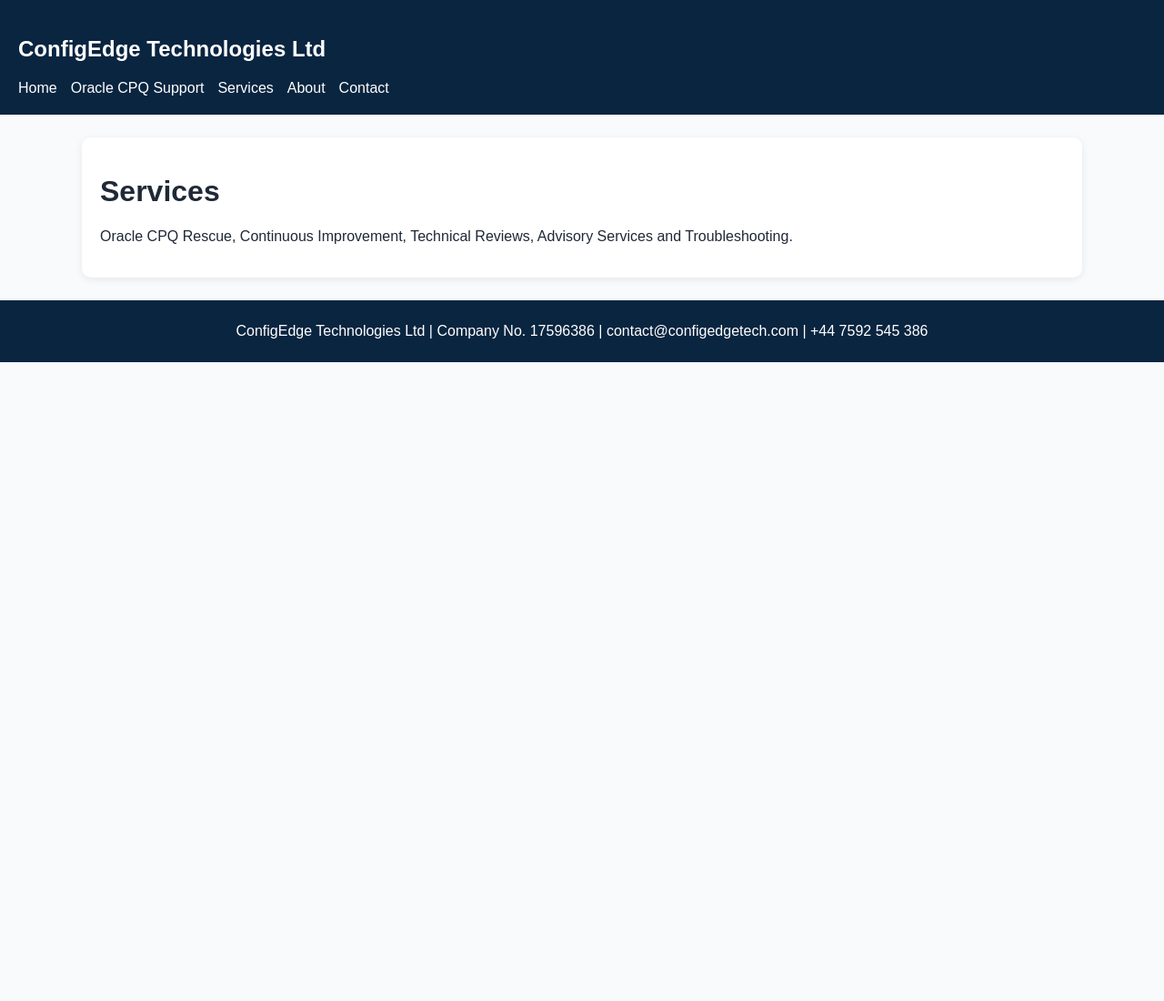
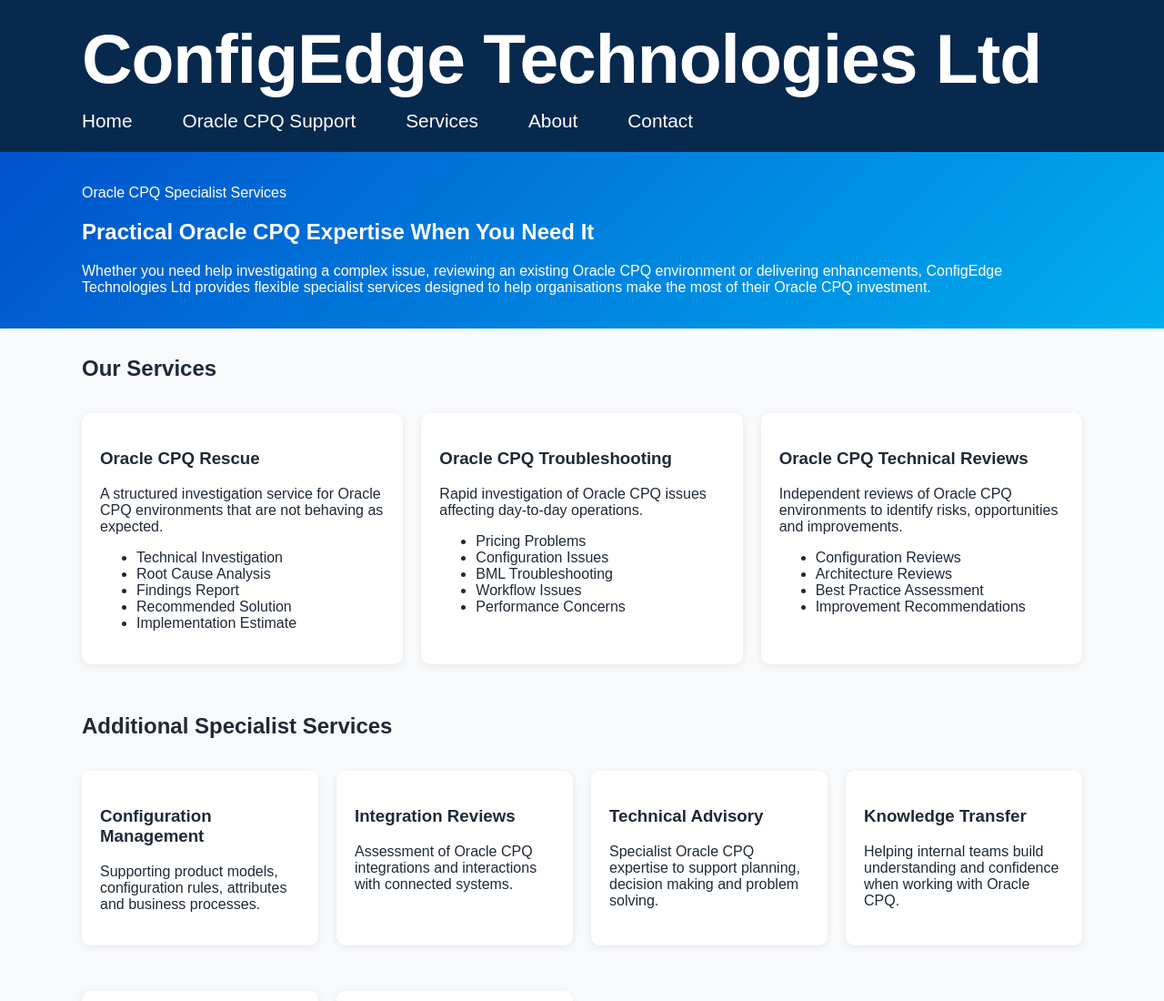
Before and after one commit to tprasanna-oss/configedge-technologies-website, a plain HTML site: page services.html in a window 1280 px wide. Shown: the top 1100 px of the page at 91% size. Before the commit the page ends 800 px from the top, so only its background shows below. Drawn offline with Linux system fonts and the light colour scheme.

Commit message:
Update services.html
Upgrade Services page

```diff
--- a/services.html
+++ b/services.html
@@ -1 +1,286 @@
-<!DOCTYPE html><html><head><meta charset="UTF-8"><meta name="viewport" content="width=device-width,initial-scale=1"><link rel="stylesheet" href="style.css"><title>Services</title></head><body><header><h2>ConfigEdge Technologies Ltd</h2><nav><a href="index.html">Home</a><a href="support.html">Oracle CPQ Support</a><a href="services.html">Services</a><a href="about.html">About</a><a href="contact.html">Contact</a></nav></header><div class="container"><div class="card"><h1>Services</h1><p>Oracle CPQ Rescue, Continuous Improvement, Technical Reviews, Advisory Services and Troubleshooting.</p></div></div><footer>ConfigEdge Technologies Ltd | Company No. 17596386 | contact@configedgetech.com | +44 7592 545 386</footer></body></html>
+<!DOCTYPE html>
+<html lang="en">
+<head>
+<meta charset="UTF-8">
+<meta name="viewport" content="width=device-width, initial-scale=1.0">
+
+<title>Oracle CPQ Services | ConfigEdge Technologies Ltd</title>
+
+<meta name="description"
+content="Oracle CPQ Rescue, technical reviews, troubleshooting, advisory services, configuration support and specialist Oracle CPQ expertise.">
+
+<link rel="stylesheet" href="style.css">
+</head>
+
+<body>
+
+<header class="site-header">
+<div class="container">
+
+<div class="logo">
+ConfigEdge Technologies Ltd
+</div>
+
+<nav>
+<ul class="nav-menu">
+<li><a href="index.html">Home</a></li>
+<li><a href="support.html">Oracle CPQ Support</a></li>
+<li><a href="services.html">Services</a></li>
+<li><a href="about.html">About</a></li>
+<li><a href="contact.html">Contact</a></li>
+</ul>
+</nav>
+
+</div>
+</header>
+
+<section class="hero">
+
+<div class="container">
+
+<p class="eyebrow">Oracle CPQ Specialist Services</p>
+
+<h1>
+Practical Oracle CPQ Expertise When You Need It
+</h1>
+
+<p>
+Whether you need help investigating a complex issue,
+reviewing an existing Oracle CPQ environment or delivering
+enhancements, ConfigEdge Technologies Ltd provides flexible
+specialist services designed to help organisations make the most
+of their Oracle CPQ investment.
+</p>
+
+</div>
+
+</section>
+
+<section class="section">
+
+<div class="container">
+
+<h2>Our Services</h2>
+
+<div class="grid">
+
+<div class="card">
+<h3>Oracle CPQ Rescue</h3>
+
+<p>
+A structured investigation service for Oracle CPQ environments
+that are not behaving as expected.
+</p>
+
+<ul>
+<li>Technical Investigation</li>
+<li>Root Cause Analysis</li>
+<li>Findings Report</li>
+<li>Recommended Solution</li>
+<li>Implementation Estimate</li>
+</ul>
+
+</div>
+
+<div class="card">
+<h3>Oracle CPQ Troubleshooting</h3>
+
+<p>
+Rapid investigation of Oracle CPQ issues affecting
+day-to-day operations.
+</p>
+
+<ul>
+<li>Pricing Problems</li>
+<li>Configuration Issues</li>
+<li>BML Troubleshooting</li>
+<li>Workflow Issues</li>
+<li>Performance Concerns</li>
+</ul>
+
+</div>
+
+<div class="card">
+<h3>Oracle CPQ Technical Reviews</h3>
+
+<p>
+Independent reviews of Oracle CPQ environments
+to identify risks, opportunities and improvements.
+</p>
+
+<ul>
+<li>Configuration Reviews</li>
+<li>Architecture Reviews</li>
+<li>Best Practice Assessment</li>
+<li>Improvement Recommendations</li>
+</ul>
+
+</div>
+
+</div>
+
+</div>
+
+</section>
+
+<section class="section">
+
+<div class="container">
+
+<h2>Additional Specialist Services</h2>
+
+<div class="grid">
+
+<div class="card">
+
+<h3>Configuration Management</h3>
+
+<p>
+Supporting product models, configuration rules,
+attributes and business processes.
+</p>
+
+</div>
+
+<div class="card">
+
+<h3>Integration Reviews</h3>
+
+<p>
+Assessment of Oracle CPQ integrations and
+interactions with connected systems.
+</p>
+
+</div>
+
+<div class="card">
+
+<h3>Technical Advisory</h3>
+
+<p>
+Specialist Oracle CPQ expertise to support
+planning, decision making and problem solving.
+</p>
+
+</div>
+
+<div class="card">
+
+<h3>Knowledge Transfer</h3>
+
+<p>
+Helping internal teams build understanding
+and confidence when working with Oracle CPQ.
+</p>
+
+</div>
+
+<div class="card">
+
+<h3>Enhancement Planning</h3>
+
+<p>
+Supporting future roadmap activities and
+continuous improvement initiatives.
+</p>
+
+</div>
+
+<div class="card">
+
+<h3>Expert Assistance</h3>
+
+<p>
+Access experienced Oracle CPQ expertise only
+when specialist input is required.
+</p>
+
+</div>
+
+</div>
+
+</div>
+
+</section>
+
+<section class="section">
+
+<div class="container">
+
+<h2>Why Use Specialist Oracle CPQ Services?</h2>
+
+<div class="grid">
+
+<div class="card">
+<h3>Independent Advice</h3>
+<p>
+Receive practical recommendations focused on
+business outcomes and operational efficiency.
+</p>
+</div>
+
+<div class="card">
+<h3>Flexible Engagement</h3>
+<p>
+Use specialist expertise when required without
+committing to a permanent resource.
+</p>
+</div>
+
+<div class="card">
+<h3>Direct Access</h3>
+<p>
+Work directly with experienced Oracle CPQ specialists.
+</p>
+</div>
+
+</div>
+
+</div>
+
+</section>
+
+<section class="cta-section">
+
+<div class="container">
+
+<h2>Need Oracle CPQ Expertise?</h2>
+
+<p>
+Whether you need a technical investigation,
+specialist review or experienced Oracle CPQ guidance,
+we would be pleased to discuss your requirements.
+</p>
+
+<p><strong>📞 +44 7592 545 386</strong></p>
+
+<p><strong>📧 contact@configedgetech.com</strong></p>
+
+<p>
+<a href="contact.html" class="btn btn-primary">
+Request Assistance
+</a>
+</p>
+
+</div>
+
+</section>
+
+<footer>
+
+<div class="container">
+
+<p>
+ConfigEdge Technologies Ltd | Company Registration Number: 17596386
+</p>
+
+<p>
+Oracle CPQ Support, Enhancements & Specialist Services
+</p>
+
+</div>
+
+</footer>
+
+</body>
+</html>
```
